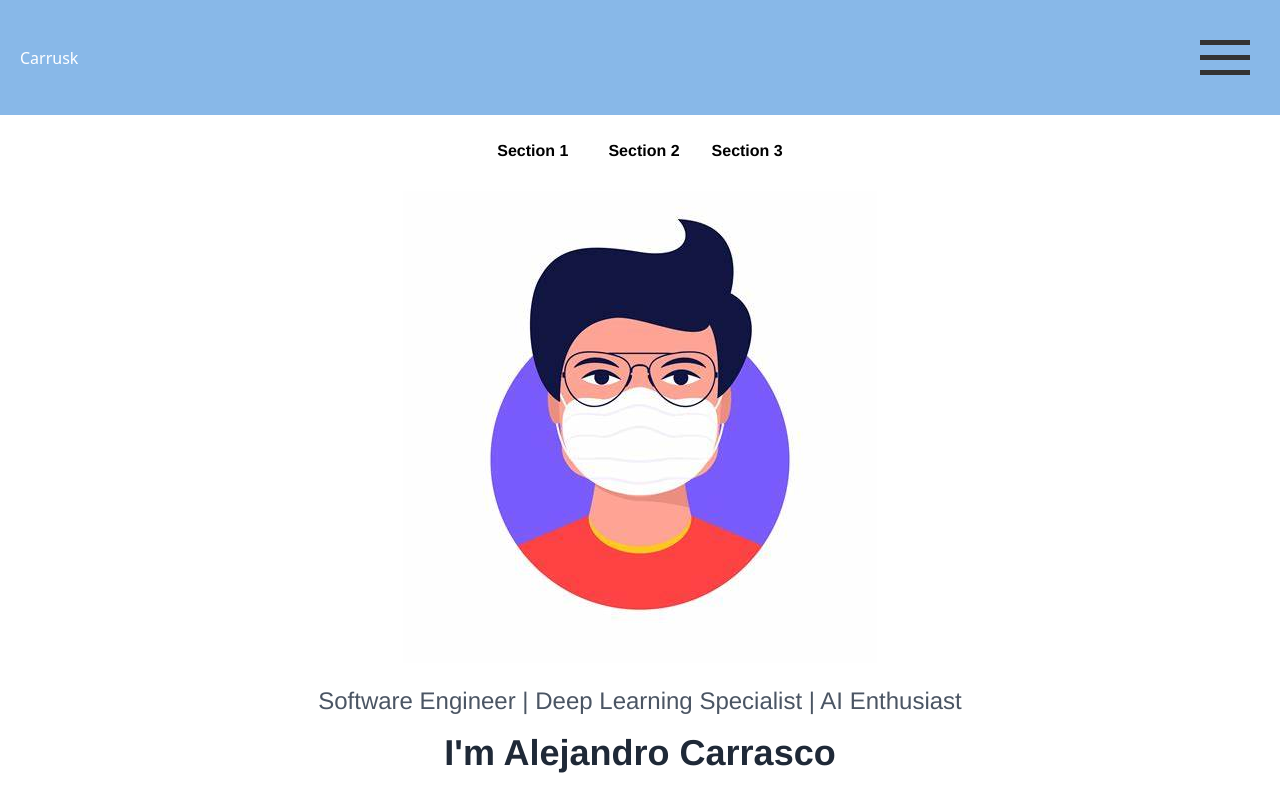
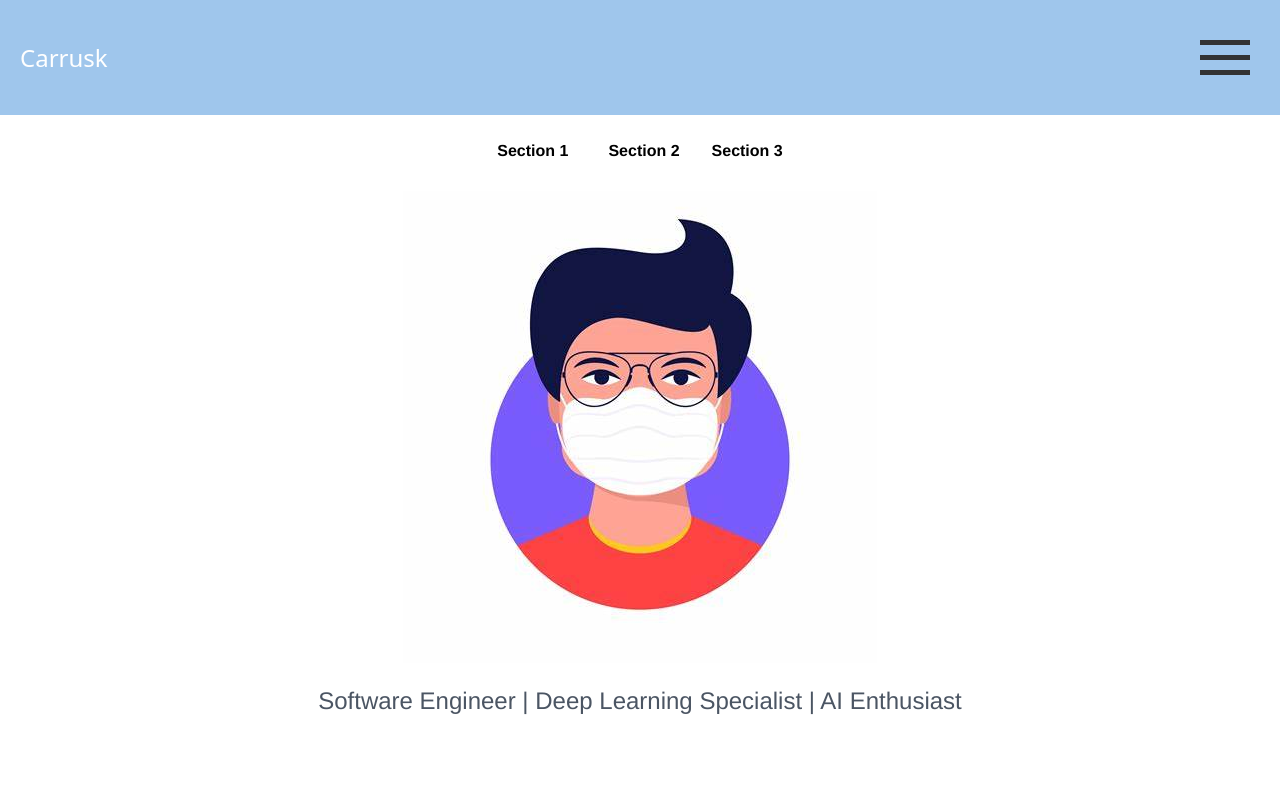
Before and after one commit to OhhTuRnz/web-portfolio, a Vue app: page / in a window 1280 px wide. Shown: the top 785 px of the page. Built offline with nearby package versions, Linux system fonts and the light colour scheme.

Commit message:
Added sticky header

```diff
--- a/src/App.vue
+++ b/src/App.vue
@@ -64,11 +64,13 @@ export default {
   top: 36px;
 }
 
-/* Style the header and its content */
 .header {
-  background-color: #88b8e8; /* Header background color */
+  background-color: rgba(136, 184, 232, 0.8);
   color: #fff; /* Header text color */
   padding: 20px 0;
+  position: sticky;
+  top: 0;
+  z-index: 999;
 }
 
 .header-content {
@@ -78,9 +80,11 @@ export default {
   padding: 0 20px;
 }
 
-.carrusk-name {
-  font-family: 'YourFavoriteFont', sans-serif; /* Specify your preferred font */
-  font-size: 24px; /* Adjust the font size as needed */
-  margin: 0;
+.My-name {
+  font-size: 1.5em;
+  margin: 10px 0;
+  color: #ffffff;
+  text-align:end;
 }
+
 </style>
--- a/src/components/burger-menu.vue
+++ b/src/components/burger-menu.vue
@@ -109,7 +109,7 @@ export default {
 
   .menu ul {
     list-style: none;
-    padding: 0;
+    padding: 10;
     margin: 0;
   }
 
--- a/src/views/Home.vue
+++ b/src/views/Home.vue
@@ -48,17 +48,20 @@ export default {
         <!-- Content Section 1 -->
         <section ref="section1" id="section1">
         <!-- Content for Section 1 -->
-
-            <img src="\src\assets\images\avatar_sample.jpg" alt="Your Presentation Image" class="my-5 mx-auto" />
-            <div class="mb-4">
-                <p class="text-2xl text-gray-600">Software Engineer | Deep Learning Specialist | AI Enthusiast</p>
-            </div>
+            <figure>
+                <img src="\src\assets\images\avatar_sample.jpg" alt="Your Presentation Image" class="my-5 mx-auto"/>
+                    <figcaption>
+                        <div class="mb-4">
+                            <p class="text-2xl text-gray-600">Software Engineer | Deep Learning Specialist | AI Enthusiast</p>
+                        </div>
+                    </figcaption>
+            </figure>
+            <br><br>
             <div>
-                <p class="text-4xl text-gray-800 font-semibold">I'm Alejandro Carrasco</p>
+                <p class="text-3xl text-gray-800 font-semibold">I'm Alejandro Carrasco</p>
                 <p class="text-2xl text-gray-700 mt-4">I'm a Software Engineering student at Universidad Politécnica de Madrid with big aspirations that wants enrichful experiences and never stop learning.</p>
             </div>
         </section>
-
         <!-- Content Section 2 -->
         <section ref="section2" id="section2">
         <!-- Content for Section 2 -->
```
